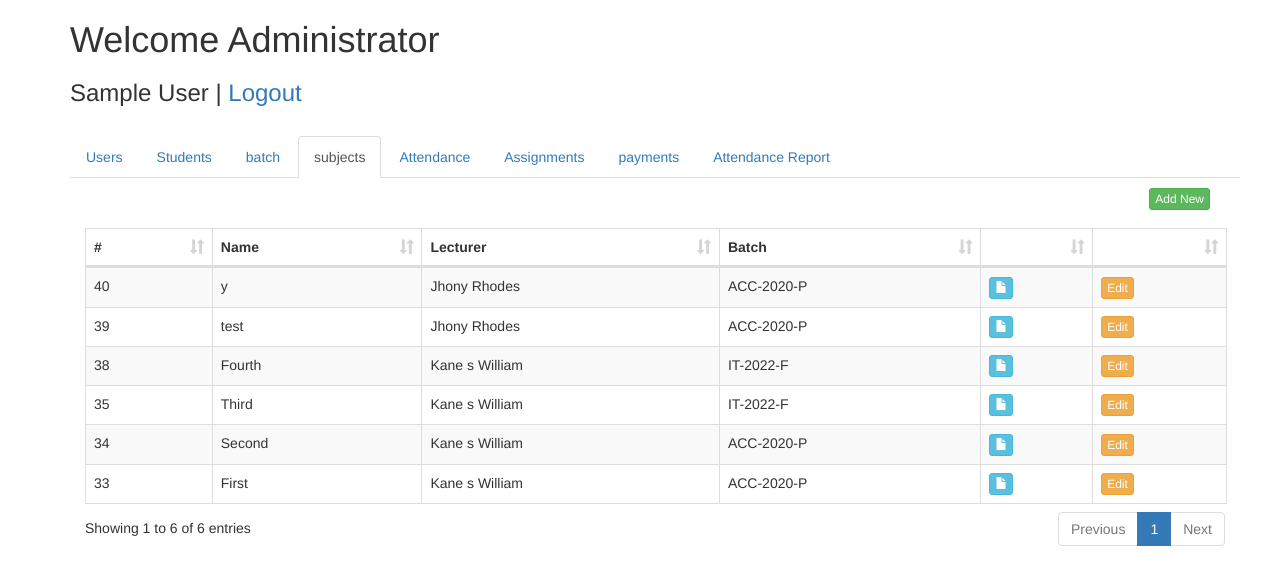
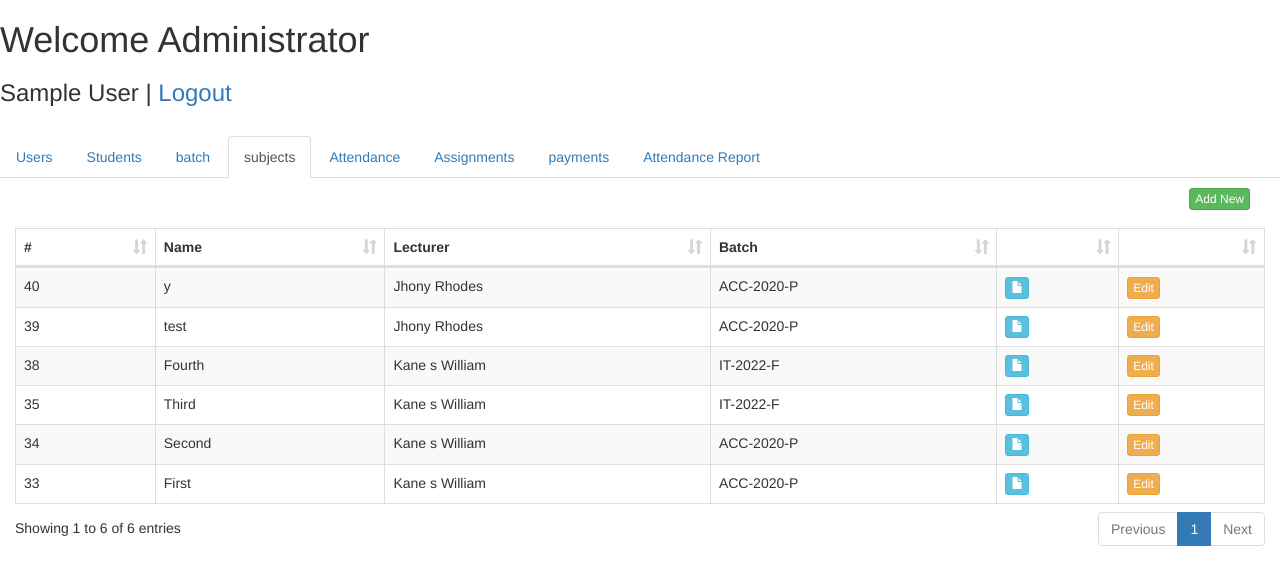
Before and after one commit to Nalindadsn/attendance-system, a PHP site: page /subjects.php in a window 1280 px wide. Shown: the top 585 px of the page. Run offline with PHP 8.4, Linux system fonts and the light colour scheme; the visitor is signed in with stand-in values (Sample User, id 1); data comes from the database, SQL or seed files in the repository; some libraries are stand-ins or nearby versions.

Commit message:
first commit

```diff
--- a/inc/container.php
+++ b/inc/container.php
@@ -1,3 +1,3 @@
 </head>
 <body class="">
-<div class="container" style="min-height:500px;">
+<div class="container-fluid" style="min-height:500px;">
--- a/subjects.php
+++ b/subjects.php
@@ -25,7 +25,7 @@ include('inc/header.php');
 <script src="js/general.js"></script>
 <script src="js/subjects.js"></script>
 <?php include('inc/container.php');?>
-<div class="container">
+<div class="&gt;">
 	<div class="row home-sections">
 	<?php include('top_menus.php'); ?>
 	</div>
```
